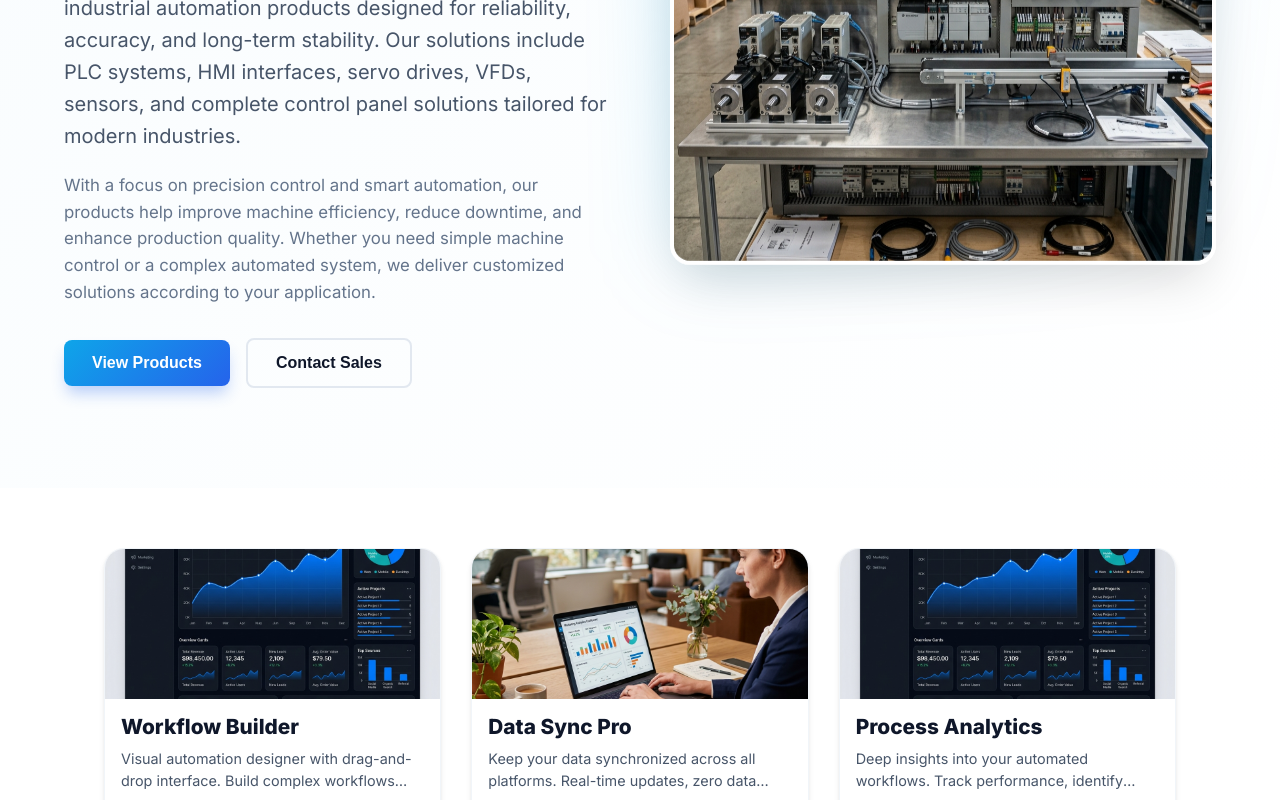
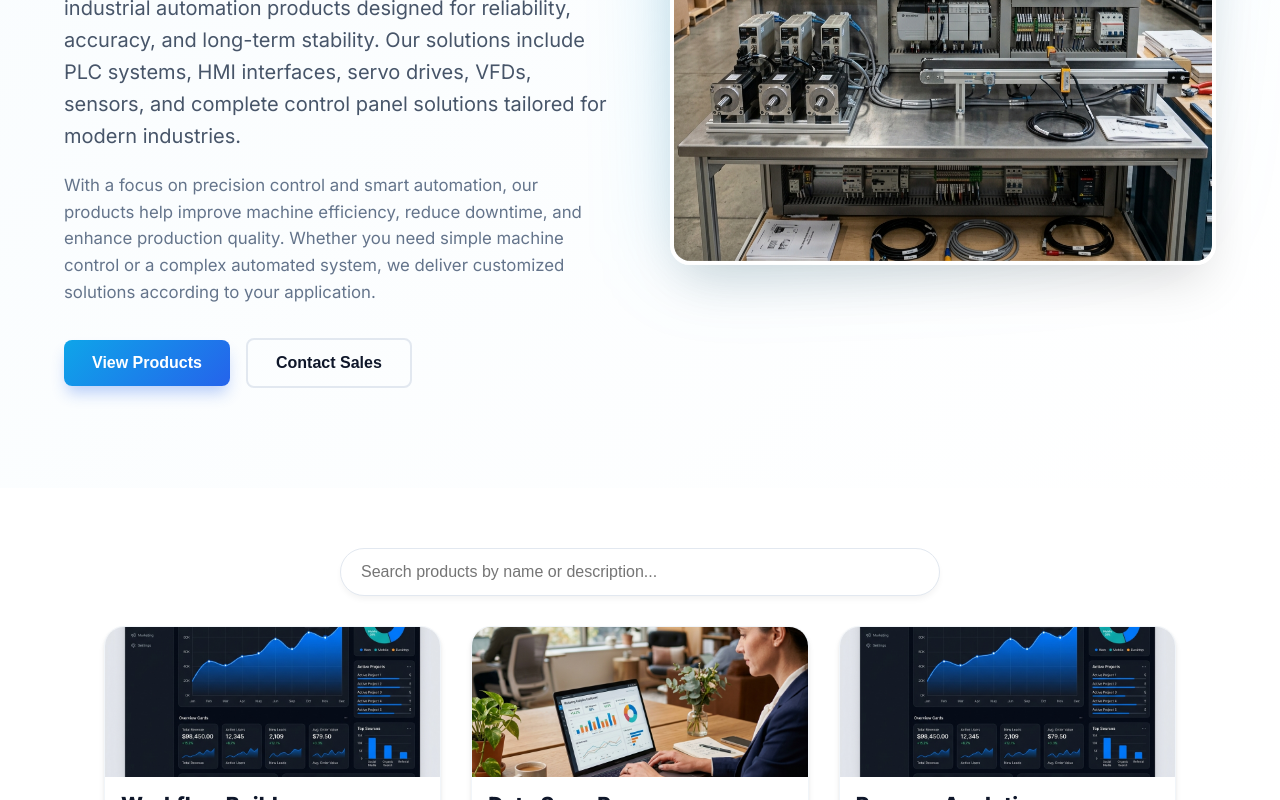
Before and after one commit to rohit15019/mahavirautomation, a React (Vite) app in the folder front-end/: page /products in a window 1280 px wide. Shown: the part 577-1377 px from the top of the page. Built offline with nearby package versions, Linux system fonts and the light colour scheme; no server answers.

Commit message:
Add search bar to product page

```diff
--- a/front-end/src/Products.jsx
+++ b/front-end/src/Products.jsx
@@ -22,6 +22,7 @@ const getImageUrl = (imageKey) => {
 const Products = () => {
   const [products, setProducts] = useState([]);
   const [filteredProducts, setFilteredProducts] = useState([]);
+  const [searchTerm, setSearchTerm] = useState('');
   const [categoryName, setCategoryName] = useState(null);
   const location = useLocation();
   const navigate = useNavigate();
@@ -56,6 +57,11 @@ const Products = () => {
     loadData();
   }, [location.search]);
 
+  const displayedProducts = filteredProducts.filter(product =>
+    product.title.toLowerCase().includes(searchTerm.toLowerCase()) ||
+    (product.description && product.description.toLowerCase().includes(searchTerm.toLowerCase()))
+  );
+
   return (
     <div className="products-page">
       <div className="products-header">
@@ -82,8 +88,28 @@ const Products = () => {
       </div>
 
       <div className="products-container">
+        <div className="products-search-bar" style={{ marginBottom: '30px', maxWidth: '600px', margin: '0 auto 30px auto' }}>
+          <input
+            type="text"
+            placeholder="Search products by name or description..."
+            value={searchTerm}
+            onChange={(e) => setSearchTerm(e.target.value)}
+            style={{
+              width: '100%',
+              padding: '14px 20px',
+              borderRadius: '30px',
+              border: '1px solid #e2e8f0',
+              fontSize: '1rem',
+              outline: 'none',
+              boxShadow: '0 4px 6px -1px rgba(0, 0, 0, 0.05)',
+              transition: 'all 0.3s ease'
+            }}
+            onFocus={(e) => { e.target.style.borderColor = '#06b6d4'; e.target.style.boxShadow = '0 0 0 3px rgba(6, 182, 212, 0.2)'; }}
+            onBlur={(e) => { e.target.style.borderColor = '#e2e8f0'; e.target.style.boxShadow = '0 4px 6px -1px rgba(0, 0, 0, 0.05)'; }}
+          />
+        </div>
         <div className="products-grid">
-        {filteredProducts.map((product) => (
+        {displayedProducts.map((product) => (
           <div
             key={product.id || product.Id}
             className="product-card"
```
